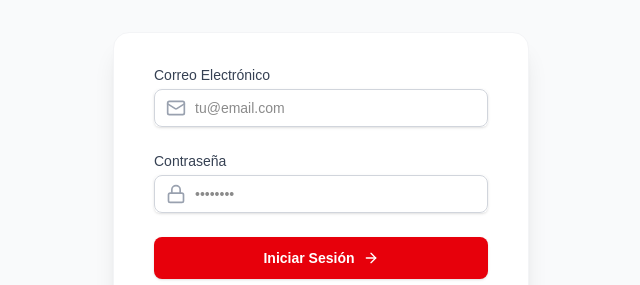
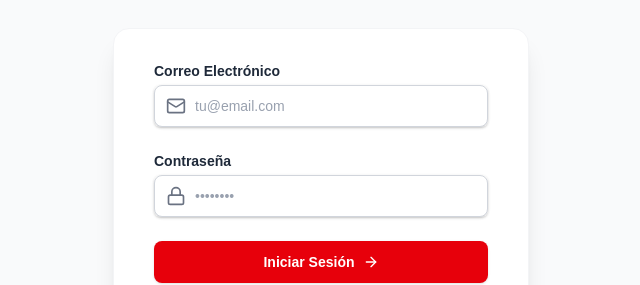
Before and after one commit to marlon5445/feria-digital, a Next.js app: page /login in a window 1280 px wide. Shown: the part 250-535 px from the top of the page, without its empty margins (319-959 px from the left). Built offline with nearby package versions, Linux system fonts and the light colour scheme; no server answers.

Commit message:
fix: mejorar contraste de inputs de login y manejo de error de conexion

```diff
--- a/app/(auth)/login/page.tsx
+++ b/app/(auth)/login/page.tsx
@@ -3,7 +3,7 @@
 import React, { useState } from 'react';
 import { useRouter } from 'next/navigation';
 import { createClient } from '@/lib/supabase/client';
-import { Gift, Lock, Mail, ArrowRight, Loader2, ShieldCheck } from 'lucide-react';
+import { Gift, Lock, Mail, ArrowRight, Loader2, ShieldCheck, AlertCircle } from 'lucide-react';
 
 export default function LoginPage() {
   const router = useRouter();
@@ -20,17 +20,51 @@ export default function LoginPage() {
     setErrorMsg(null);
 
     try {
+      const supabaseUrl = process.env.NEXT_PUBLIC_SUPABASE_URL;
+      const supabaseAnonKey = process.env.NEXT_PUBLIC_SUPABASE_ANON_KEY;
+
+      if (!supabaseUrl || !supabaseAnonKey || supabaseUrl.includes('placeholder')) {
+        console.warn('Supabase env vars missing or invalid:', { supabaseUrl: !!supabaseUrl, supabaseAnonKey: !!supabaseAnonKey });
+      }
+
       const { error } = await supabase.auth.signInWithPassword({
-        email,
+        email: email.trim(),
         password,
       });
-      if (error) throw error;
+
+      if (error) {
+        console.error('Supabase Auth error details:', error);
+
+        if (error.message?.toLowerCase().includes('failed to fetch') || error.name === 'AuthRetryableFetchError') {
+          setErrorMsg('No se pudo conectar con el servidor de autenticación. Verifica las variables de entorno (NEXT_PUBLIC_SUPABASE_URL, NEXT_PUBLIC_SUPABASE_ANON_KEY) o la configuración de CORS.');
+          return;
+        }
+
+        if (error.message?.includes('Invalid login credentials')) {
+          setErrorMsg('Correo o contraseña incorrectos. Verifica tus credenciales e intenta nuevamente.');
+          return;
+        }
+
+        if (error.message?.includes('Email not confirmed')) {
+          setErrorMsg('El correo electrónico no ha sido confirmado aún en Supabase.');
+          return;
+        }
+
+        setErrorMsg(error.message || 'Error al iniciar sesión. Inténtalo de nuevo.');
+        return;
+      }
 
       router.push('/admin');
       router.refresh();
     } catch (err: unknown) {
-      const errorMessage = err instanceof Error ? err.message : 'Credenciales inválidas o error de conexión.';
-      setErrorMsg(errorMessage);
+      console.error('Login unexpected error:', err);
+      const rawMsg = err instanceof Error ? err.message : String(err);
+
+      if (rawMsg.toLowerCase().includes('failed to fetch') || rawMsg.toLowerCase().includes('networkerror')) {
+        setErrorMsg('No se pudo conectar con el servidor de autenticación. Verifica las variables de entorno o la configuración de CORS.');
+      } else {
+        setErrorMsg(rawMsg || 'No se pudo conectar con el servidor de autenticación. Verifica las variables de entorno o la configuración de CORS.');
+      }
     } finally {
       setLoading(false);
     }
@@ -54,15 +88,16 @@ export default function LoginPage() {
         <div className="bg-white py-8 px-6 shadow-xl rounded-2xl sm:px-10 border border-gray-100">
           <form className="space-y-6" onSubmit={handleSubmit}>
             {errorMsg && (
-              <div className="p-3 rounded-lg bg-red-50 text-red-700 text-sm font-medium border border-red-100">
-                {errorMsg}
+              <div className="p-3.5 rounded-lg bg-red-50 text-red-700 text-sm font-medium border border-red-200 flex items-start gap-2.5">
+                <AlertCircle className="w-5 h-5 text-red-600 flex-shrink-0 mt-0.5" />
+                <span className="leading-snug">{errorMsg}</span>
               </div>
             )}
 
             <div>
-              <label className="block text-sm font-medium text-gray-700">Correo Electrónico</label>
+              <label className="block text-sm font-semibold text-gray-800">Correo Electrónico</label>
               <div className="mt-1 relative rounded-md shadow-sm">
-                <div className="absolute inset-y-0 left-0 pl-3 flex items-center pointer-events-none text-gray-400">
+                <div className="absolute inset-y-0 left-0 pl-3 flex items-center pointer-events-none text-gray-500">
                   <Mail className="h-5 w-5" />
                 </div>
                 <input
@@ -70,16 +105,16 @@ export default function LoginPage() {
                   required
                   value={email}
                   onChange={(e) => setEmail(e.target.value)}
-                  className="block w-full pl-10 pr-3 py-2 border border-gray-300 rounded-lg focus:ring-red-500 focus:border-red-500 text-sm"
+                  className="block w-full pl-10 pr-3 py-2.5 border border-gray-300 rounded-lg bg-white text-gray-900 font-medium placeholder:text-gray-400 focus:bg-white focus:text-gray-900 focus:ring-2 focus:ring-red-500 focus:border-red-500 text-sm shadow-sm"
                   placeholder="tu@email.com"
                 />
               </div>
             </div>
 
             <div>
-              <label className="block text-sm font-medium text-gray-700">Contraseña</label>
+              <label className="block text-sm font-semibold text-gray-800">Contraseña</label>
               <div className="mt-1 relative rounded-md shadow-sm">
-                <div className="absolute inset-y-0 left-0 pl-3 flex items-center pointer-events-none text-gray-400">
+                <div className="absolute inset-y-0 left-0 pl-3 flex items-center pointer-events-none text-gray-500">
                   <Lock className="h-5 w-5" />
                 </div>
                 <input
@@ -87,7 +122,7 @@ export default function LoginPage() {
                   required
                   value={password}
                   onChange={(e) => setPassword(e.target.value)}
-                  className="block w-full pl-10 pr-3 py-2 border border-gray-300 rounded-lg focus:ring-red-500 focus:border-red-500 text-sm"
+                  className="block w-full pl-10 pr-3 py-2.5 border border-gray-300 rounded-lg bg-white text-gray-900 font-medium placeholder:text-gray-400 focus:bg-white focus:text-gray-900 focus:ring-2 focus:ring-red-500 focus:border-red-500 text-sm shadow-sm"
                   placeholder="••••••••"
                 />
               </div>
```
